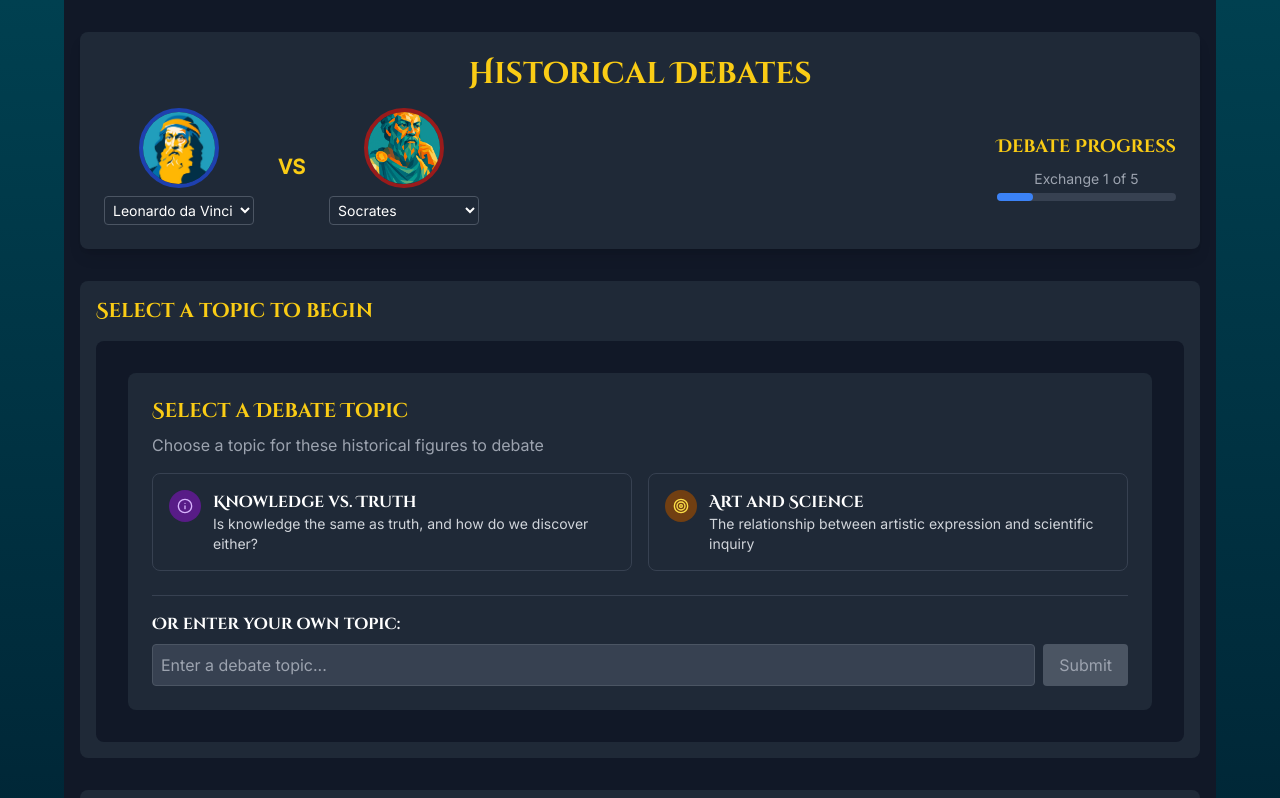
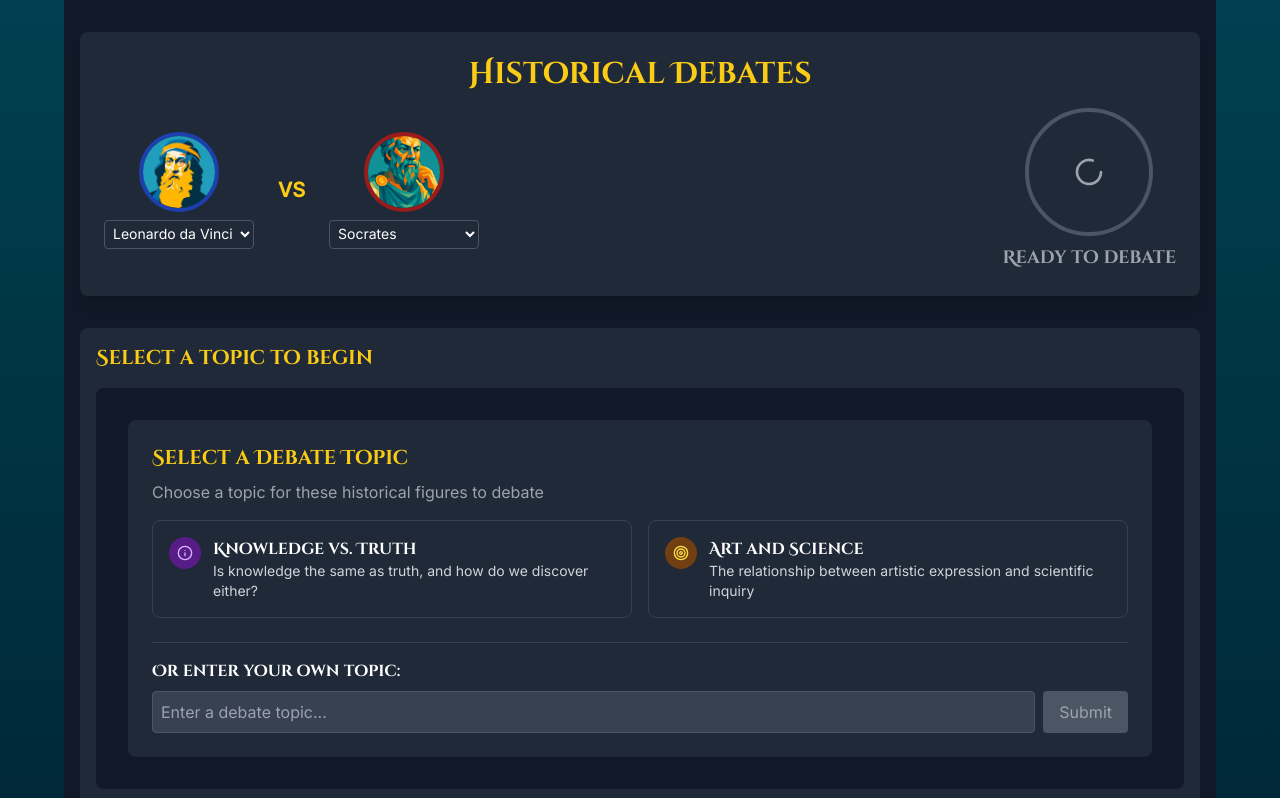
Before and after one commit to puchanix/ai-podcast, a Next.js app: page /debate in a window 1280 px wide. Shown: the top 798 px of the page. Built offline with nearby package versions, Linux system fonts and the light colour scheme.

Commit message:
Optimize GPT response with streaming and early TTS trigger

```diff
--- a/components/debate-header.js
+++ b/components/debate-header.js
@@ -7,14 +7,31 @@ export function DebateHeader({
   character2,
   currentSpeaker,
   isPlaying,
-  exchangeCount,
-  maxExchanges,
+  isLoadingAudio,
+  isPreparing,
+  debateMessages,
   onCharacter1Change,
   onCharacter2Change,
 }) {
   // Get character objects
   const char1 = personas[character1]
   const char2 = personas[character2]
+
+  // Get the current speaker's image and status
+  const getCurrentSpeakerDisplay = () => {
+    if (!currentSpeaker) return null
+
+    const speaker = currentSpeaker === character1 ? char1 : char2
+    const isChar1 = currentSpeaker === character1
+
+    return {
+      speaker,
+      isChar1,
+      borderColor: isChar1 ? "border-blue-500" : "border-red-500",
+    }
+  }
+
+  const speakerDisplay = getCurrentSpeakerDisplay()
 
   return (
     <div className="mb-8 bg-gray-800 p-6 rounded-lg shadow-lg">
@@ -78,20 +95,103 @@ export function DebateHeader({
           </div>
         </div>
 
-        {/* Debate Status */}
+        {/* Current Speaker Display */}
         <div className="flex flex-col items-center">
-          <div className="text-center">
-            <h2 className="text-lg font-semibold text-yellow-400 mb-2">Debate Progress</h2>
-            <div className="mt-2 text-sm text-gray-400">
-              Exchange {Math.max(1, exchangeCount || 1)} of {maxExchanges}
-              <div className="w-full bg-gray-700 h-2 rounded-full mt-1">
-                <div
-                  className="bg-blue-500 h-2 rounded-full transition-all duration-500"
-                  style={{ width: `${(Math.max(1, exchangeCount || 1) / maxExchanges) * 100}%` }}
-                ></div>
+          {speakerDisplay ? (
+            <div className="flex flex-col items-center">
+              <div className={`w-32 h-32 rounded-full overflow-hidden border-4 ${speakerDisplay.borderColor} p-2`}>
+                {isLoadingAudio || isPreparing ? (
+                  <div className="relative w-full h-full">
+                    <img
+                      src={speakerDisplay.speaker?.image || "/placeholder.png"}
+                      alt={speakerDisplay.speaker?.name || "Speaker"}
+                      className="w-full h-full object-cover rounded-full"
+                    />
+                    <div className="absolute inset-0 bg-gray-800 opacity-50 flex items-center justify-center rounded-full">
+                      <div className="h-8 w-8 text-yellow-400 animate-spin">
+                        <svg
+                          xmlns="http://www.w3.org/2000/svg"
+                          viewBox="0 0 24 24"
+                          fill="none"
+                          stroke="currentColor"
+                          strokeWidth="2"
+                          strokeLinecap="round"
+                          strokeLinejoin="round"
+                        >
+                          <circle cx="12" cy="12" r="10"></circle>
+                          <path d="M12 6v6l4 2"></path>
+                        </svg>
+                      </div>
+                    </div>
+                  </div>
+                ) : isPlaying ? (
+                  <div className="relative w-full h-full">
+                    <img
+                      src={speakerDisplay.speaker?.image || "/placeholder.png"}
+                      alt={speakerDisplay.speaker?.name || "Speaker"}
+                      className="w-full h-full object-cover rounded-full"
+                    />
+                    <div className="absolute inset-0 bg-gradient-to-r from-blue-500 to-purple-500 opacity-20 animate-pulse rounded-full"></div>
+                  </div>
+                ) : (
+                  <img
+                    src={speakerDisplay.speaker?.image || "/placeholder.png"}
+                    alt={speakerDisplay.speaker?.name || "Speaker"}
+                    className="w-full h-full object-cover rounded-full"
+                  />
+                )}
+              </div>
+              <div className="mt-2 text-center">
+                <h3 className="text-lg font-bold text-yellow-400">
+                  {isLoadingAudio || isPreparing
+                    ? `${speakerDisplay.speaker?.name} is thinking...`
+                    : isPlaying
+                      ? `${speakerDisplay.speaker?.name} is speaking...`
+                      : speakerDisplay.speaker?.name}
+                </h3>
+                {(() => {
+                  // Find the most recent message for the current speaker
+                  const speakerMessages = debateMessages.filter((m) => m.character === currentSpeaker)
+                  const latestMessage = speakerMessages[speakerMessages.length - 1]
+                  return (
+                    latestMessage?.responseType && <p className="text-sm text-gray-400">{latestMessage.responseType}</p>
+                  )
+                })()}
+                {isPlaying && (
+                  <div className="flex justify-center mt-2">
+                    <div className="flex space-x-1">
+                      <div className="w-1 h-4 bg-blue-500 rounded-full animate-[soundwave_0.5s_ease-in-out_infinite]"></div>
+                      <div className="w-1 h-6 bg-yellow-500 rounded-full animate-[soundwave_0.7s_ease-in-out_infinite_0.1s]"></div>
+                      <div className="w-1 h-3 bg-green-500 rounded-full animate-[soundwave_0.4s_ease-in-out_infinite_0.2s]"></div>
+                      <div className="w-1 h-5 bg-red-500 rounded-full animate-[soundwave_0.6s_ease-in-out_infinite_0.3s]"></div>
+                      <div className="w-1 h-2 bg-purple-500 rounded-full animate-[soundwave_0.5s_ease-in-out_infinite_0.4s]"></div>
+                    </div>
+                  </div>
+                )}
               </div>
             </div>
-          </div>
+          ) : (
+            <div className="flex flex-col items-center">
+              <div className="w-32 h-32 rounded-full border-4 border-gray-600 p-2 flex items-center justify-center bg-gray-800">
+                <div className="h-8 w-8 text-gray-400">
+                  <svg
+                    xmlns="http://www.w3.org/2000/svg"
+                    viewBox="0 0 24 24"
+                    fill="none"
+                    stroke="currentColor"
+                    strokeWidth="2"
+                    strokeLinecap="round"
+                    strokeLinejoin="round"
+                  >
+                    <path d="M21 12a9 9 0 1 1-6.219-8.56"></path>
+                  </svg>
+                </div>
+              </div>
+              <div className="mt-2 text-center">
+                <h3 className="text-lg font-bold text-gray-400">Ready to debate</h3>
+              </div>
+            </div>
+          )}
         </div>
       </div>
     </div>
--- a/components/debate-interface.js
+++ b/components/debate-interface.js
@@ -1411,8 +1411,9 @@ export function DebateInterface() {
         character2={character2}
         currentSpeaker={currentSpeaker}
         isPlaying={isPlaying}
-        exchangeCount={exchangeCount}
-        maxExchanges={maxExchanges}
+        isLoadingAudio={isLoadingAudio}
+        isPreparing={isPreparing}
+        debateMessages={debateMessages}
         onCharacter1Change={handleCharacter1Change}
         onCharacter2Change={handleCharacter2Change}
       />
@@ -1488,71 +1489,6 @@ export function DebateInterface() {
             </div>
           ) : (
             <div className="flex flex-col items-center">
-              {isPlaying && isAudioLoaded ? (
-                <div className="flex items-center justify-center mb-6">
-                  <div className="relative w-48 h-48 rounded-full overflow-hidden border-4 border-yellow-500 p-2">
-                    <img
-                      src={
-                        (currentSpeaker === character1 ? char1 : currentSpeaker === character2 ? char2 : null)?.image ||
-                        "/placeholder.png"
-                      }
-                      alt={
-                        (currentSpeaker === character1 ? char1 : currentSpeaker === character2 ? char2 : "Moderator")
-                          ?.name || "Speaking"
-                      }
-                      className="w-full h-full object-cover rounded-full"
-                    />
-                    <div className="absolute inset-0 bg-gradient-to-r from-blue-500 to-purple-500 opacity-20 animate-pulse rounded-full"></div>
-                  </div>
-                </div>
-              ) : isLoadingAudio || isPreparing ? (
-                <div className="relative w-48 h-48 rounded-full overflow-hidden border-4 border-gray-600 p-2">
-                  <img
-                    src={
-                      (currentSpeaker === character1 ? char1 : currentSpeaker === character2 ? char2 : null)?.image ||
-                      "/placeholder.png"
-                    }
-                    alt={
-                      (currentSpeaker === character1 ? char1 : currentSpeaker === character2 ? char2 : "Moderator")
-                        ?.name || "Thinking"
-                    }
-                    className="w-full h-full object-cover rounded-full"
-                  />
-                  <div className="absolute inset-0 bg-gray-800 opacity-50 flex items-center justify-center">
-                    <div className="h-16 w-16 text-yellow-400 animate-spin">
-                      <svg
-                        xmlns="http://www.w3.org/2000/svg"
-                        viewBox="0 0 24 24"
-                        fill="none"
-                        stroke="currentColor"
-                        strokeWidth="2"
-                        strokeLinecap="round"
-                        strokeLinejoin="round"
-                      >
-                        <circle cx="12" cy="12" r="10"></circle>
-                        <path d="M12 6v6l4 2"></path>
-                      </svg>
-                    </div>
-                  </div>
-                </div>
-              ) : (
-                <div className="w-48 h-48 rounded-full overflow-hidden border-4 border-gray-600 p-2 flex items-center justify-center bg-gray-800">
-                  <div className="h-16 w-16 text-gray-400">
-                    <svg
-                      xmlns="http://www.w3.org/2000/svg"
-                      viewBox="0 0 24 24"
-                      fill="none"
-                      stroke="currentColor"
-                      strokeWidth="2"
-                      strokeLinecap="round"
-                      strokeLinejoin="round"
-                    >
-                      <path d="M21 12a9 9 0 1 1-6.219-8.56"></path>
-                    </svg>
-                  </div>
-                </div>
-              )}
-
               <div className="text-center mb-4">
                 {isLoadingAudio ? (
                   <div>
```
